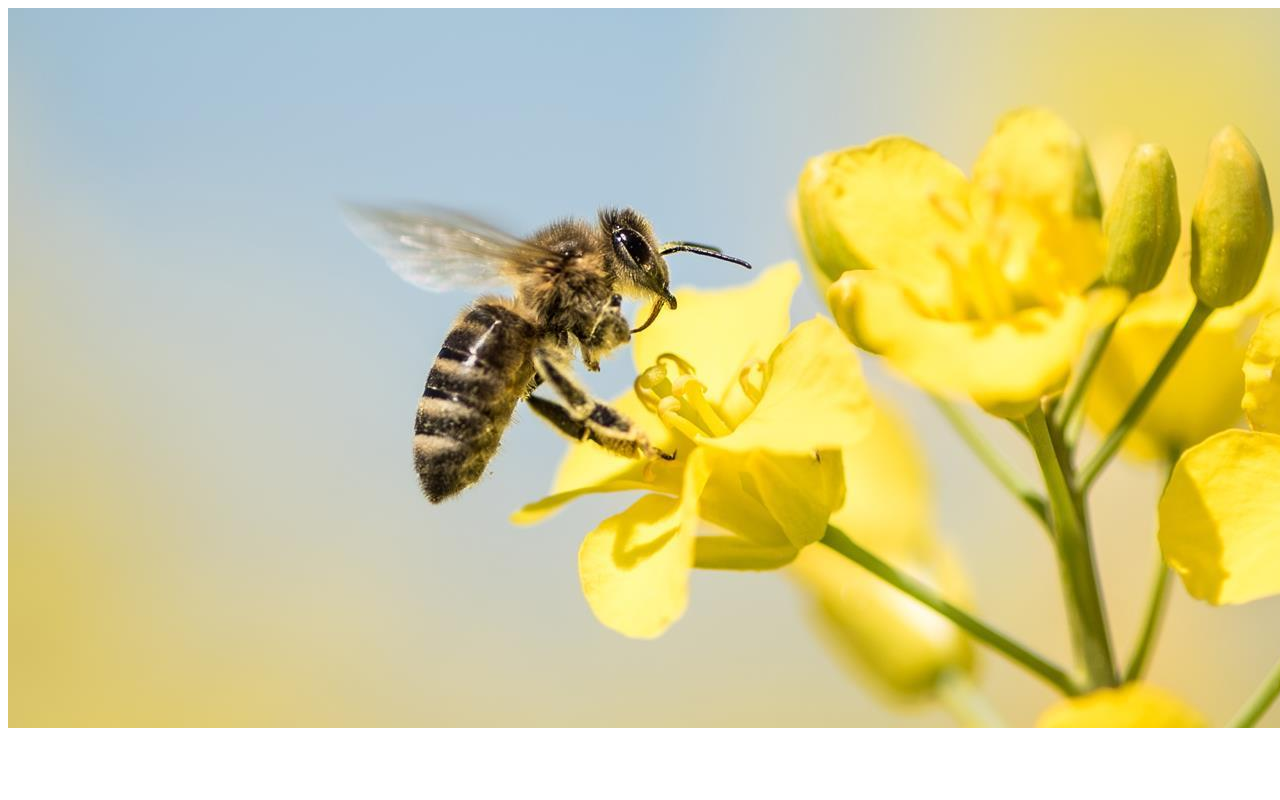
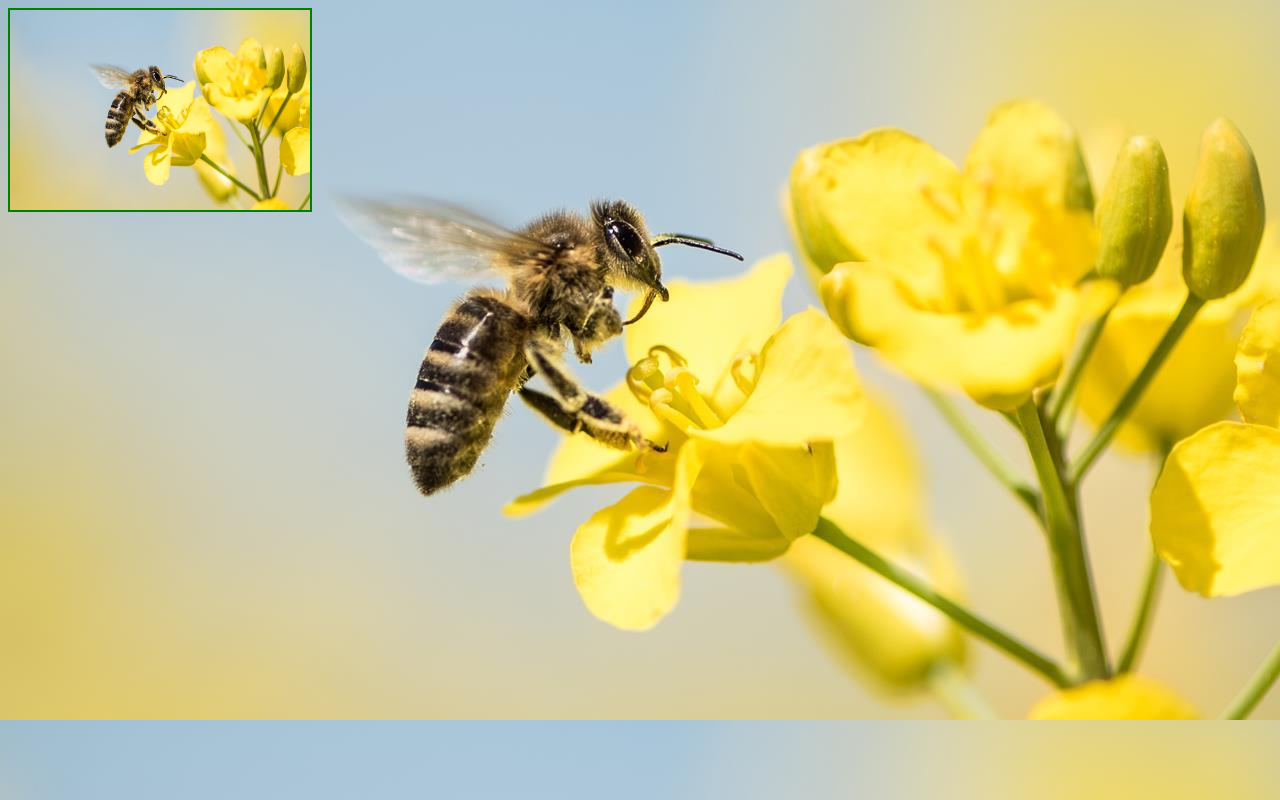
Before and after one commit to eugist/TD-03, a plain HTML site: page ex6.html in a window 1280 px wide. Drawn offline with Linux system fonts and the light colour scheme.

Commit message:
Update style.css

```diff
--- a/style.css
+++ b/style.css
@@ -1,4 +1,15 @@
 
+.fondEx6{
+        background-image:url(flower.jpg);
+        background-size:cover;
+
+    }
+    .imgEx6{
+        width: 300px;
+        height: 200px;
+        border: 2px solid green;
+
+    }
 .important{
     color: red;
     font-weight: bold;
```
